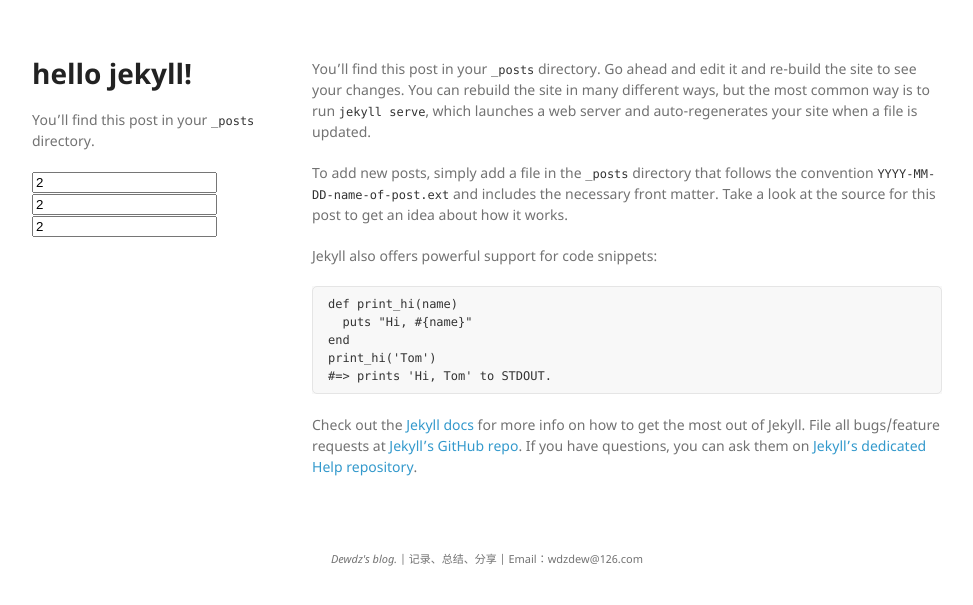
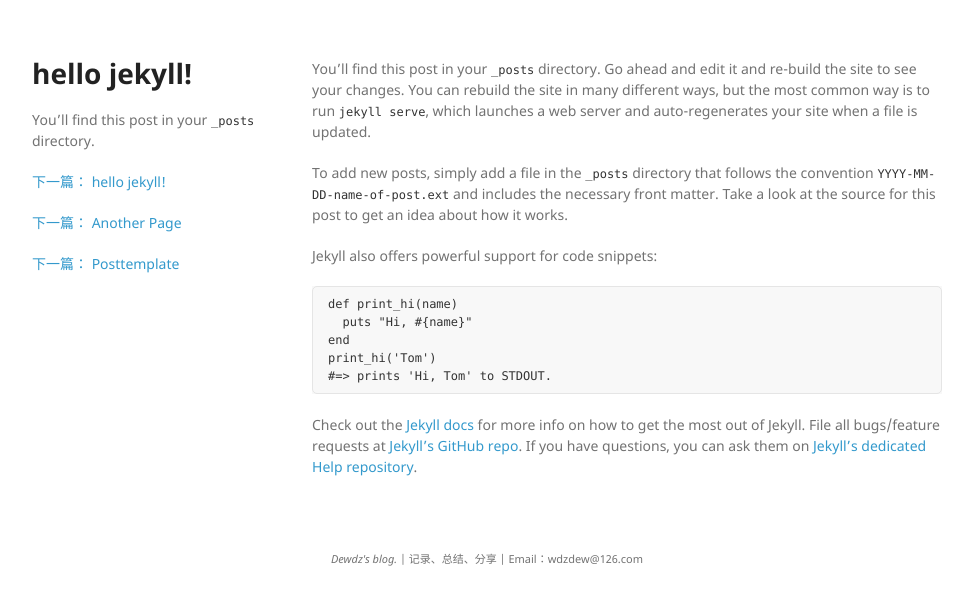
Before and after one commit to dewdz/dewdz.github.io, a Jekyll site: the page built from _posts/2016-12-25-welcome-to-jekyll.md, in a window 1280 px wide. Shown: the top 605 px of the page, without its empty margins (153-1126 px from the left). Built offline with Jekyll 4.4.1, drawn with Linux system fonts in a browser that asks for light colours.

Commit message:
test....

```diff
--- a/_layouts/post.html
+++ b/_layouts/post.html
@@ -20,7 +20,7 @@
 		{% if site.posts.size > 1 %}
 			{% assign prevPostTitle = "" %}
 			{% assign prevPostUrl = "" %}
-			{% assign nextPostIndex = -1 %}
+			{% assign nextPostIndex = 0 %}
 
 			{% for post in site.posts %}
 				{% if post.title == page.title %}
@@ -29,8 +29,7 @@
 					{% endif %}
 					{% capture nextPostIndex %}{{ forloop.index | plus:1 }}{% endcapture %}
 				{% endif %}
-				<input id="{{forloop.index}}" value="{{ nextPostIndex }}"/>
-				{% if forloop.index == nextPostIndex %}
+				{% if forloop.index | plus:0 == nextPostIndex %}
 					<p><a href="{{ post.url }}">下一篇： {{ post.title }}</a></p>
 				{% endif %}
 
```
